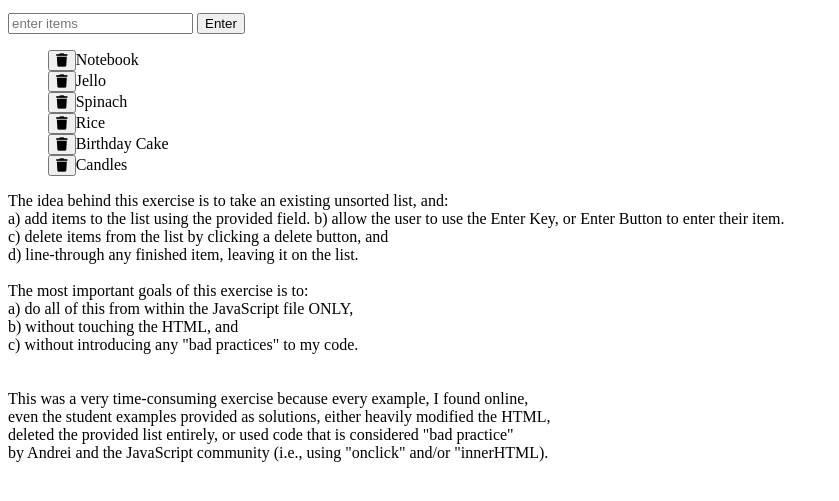
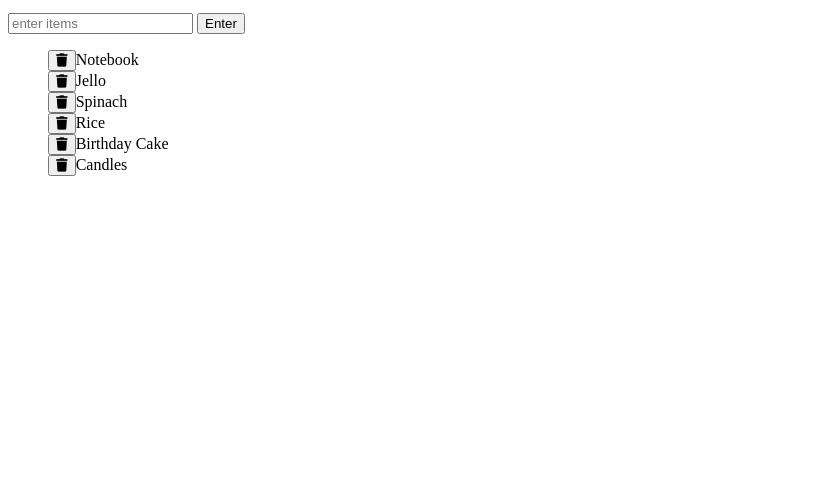
Before and after one commit to Imadinglefritz/DOM, a plain HTML site: page index.html in a window 1280 px wide. Shown: the part 101-602 px from the top of the page, without its empty margins (0-839 px from the left). Drawn offline with Linux system fonts and the light colour scheme.

Commit message:
Removed footer

```diff
--- a/index.html
+++ b/index.html
@@ -20,23 +20,6 @@
 		<li>Candles</li>
 	</ul>
 
-	<footer>The idea behind this exercise is to take an existing unsorted list, and:<br>
-		a) add items to the list using the provided field.
-		b) allow the user to use the Enter Key, or Enter Button to enter their item.<br>
-		c) delete items from the list by clicking a delete button, and<br>
-		d) line-through any finished item, leaving it on the list.<br>
-		<br>
-		The most important goals of this exercise is to:<br>
-		a) do all of this from within the JavaScript file ONLY,<br>
-		b) without touching the HTML, and<br>
-		c) without introducing any "bad practices" to my code.<br>
-		<br>
-		<br>
-		This was a very time-consuming exercise because every example, I found online,<br>even the student examples provided as solutions, either heavily modified the HTML,<br>
-		deleted the provided list entirely, or used code that is considered "bad practice"<br>
-		by Andrei and the JavaScript community (i.e., using "onclick" and/or "innerHTML).
-	</footer>
-
 	<script type="text/javascript" src="script.js"></script>
 </body>
 
```
